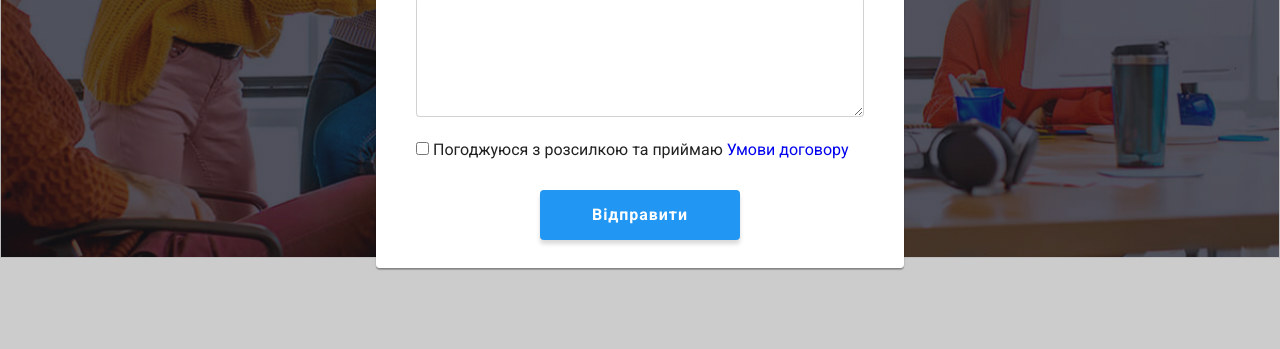
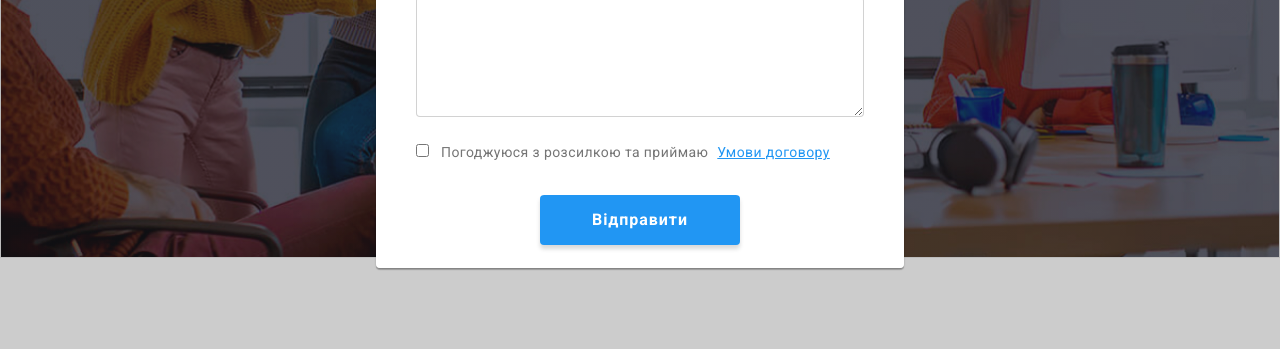
Before and after one commit to MaxxMannn/goit-markup-hw-06, a plain HTML site: page index.html in a window 1280 px wide. Both pictures are taken after a click on the button "Замовити послугу". Shown: the part 423-772 px from the top of the page. Drawn offline with nearby package versions, Linux system fonts and the light colour scheme.

Commit message:
hw6_modal_done

```diff
--- a/css/styles.css
+++ b/css/styles.css
@@ -444,6 +444,22 @@ border: 1px solid #ECECEC;
 
 .form-field-checkbox {
     margin-bottom: 30px;
+}
+
+.confirm-text {
+    margin-left: 8px;
+        font-size: 14px;
+        line-height: 1.71;
+        letter-spacing: 0.03em;
+        color: #757575;
+}
+.confirm-link {
+    text-decoration: underline;
+    font-size: 14px;
+    line-height: 1.71;
+    letter-spacing: 0.03em;
+    color: var(--accent-color);
+    margin-left: 5px;
 }
 
 .submit-button {
--- a/index.html
+++ b/index.html
@@ -91,7 +91,7 @@
 
                             <div class="form-field-checkbox">
                                 <input id="terms-checkox" type="checkbox" name="terms-checkox">
-                                <label for="terms-checkox">Погоджуюся з розсилкою та приймаю <a href="#" class="">Умови договору</a></label>
+                                <label for="terms-checkox"><span class="confirm-text">Погоджуюся з розсилкою та приймаю</span> <a href="#" class="confirm-link">Умови договору</a></label>
 
                             </div>
 
```
